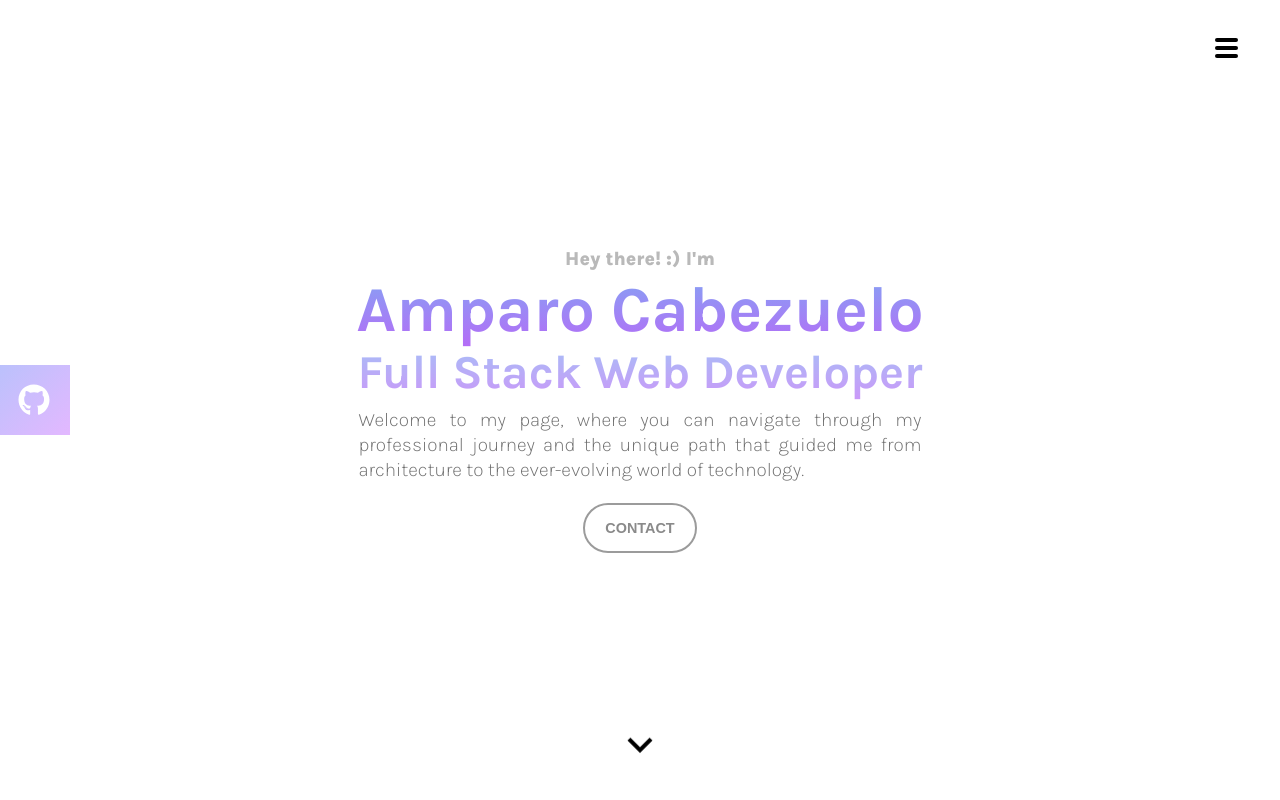
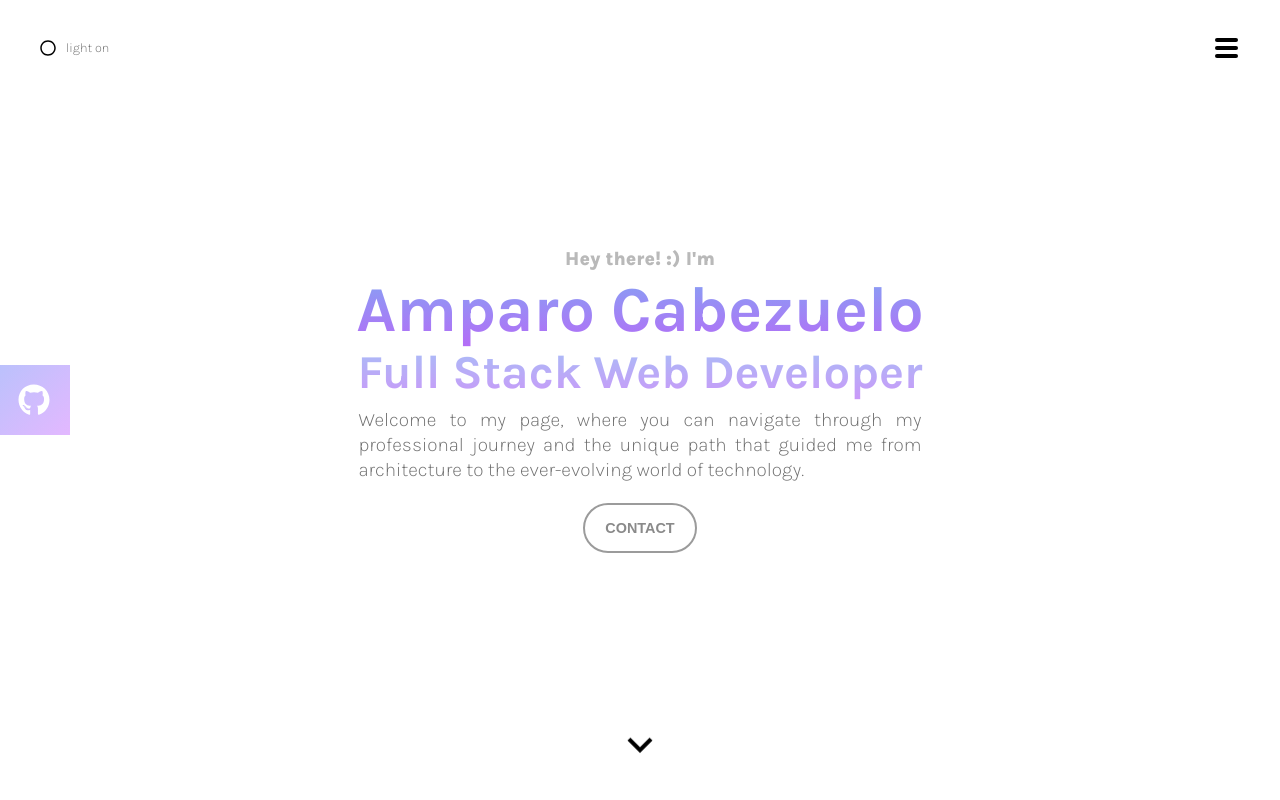
Before and after one commit to amcasep/Portfolio-Developer, a React (Vite) app: page / in a window 1280 px wide. Shown: the top 800 px of the page. Built offline with nearby package versions, Linux system fonts and the light colour scheme.

Commit message:
implemented toggle button to change the theme dark/light

```diff
--- a/src/App.css
+++ b/src/App.css
@@ -3,6 +3,7 @@
 }
 
 /************************* NAVBAR *******************************/
+
 .navBar input {
   display: none;
   z-index: 1000;
@@ -14,7 +15,19 @@
   z-index: 1000;
   width: 100%;
 }
-
+.toggleMode {
+  position: absolute;
+  left:40px;
+  top: -20px;
+  font-size: 1rem;
+  padding: 0;
+  display: flex;
+  gap: 10px;
+  cursor: pointer;
+}
+.toggleMode p {
+  font-size: 0.8rem;
+}
 .menu-btn {
   position: absolute;
   z-index: 3;
@@ -37,7 +50,7 @@
   content: "";
   position: absolute;
   width: 45%;
-  border-bottom: 4px solid #000;
+  border-bottom: 4px solid var(--border-color);
   transition: transform .4s cubic-bezier(0.215, 0.61, 0.355, 1), opacity .3s ease;
   border-radius: 2px;
 }
--- a/src/Components/NavBar.jsx
+++ b/src/Components/NavBar.jsx
@@ -1,17 +1,52 @@
 import { FaLinkedinIn } from "react-icons/fa";
 import { FaGithub } from "react-icons/fa";
+import { FaRegCircle } from "react-icons/fa";
+
+import { useState, useEffect } from "react";
 
 const NavBar = () => {
+    const [isDarkMode, setIsDarkMode] = useState(false);
+    const [modeText, setIsModeText] = useState("light on")
+
     const handleLinkClick = (event, targetId) => {
         // Close the dropdown menu
         const checkbox = document.getElementById('active');
         checkbox.checked = false;
     };
 
+    useEffect(() => {
+        // Apply dark mode styles
+        if (isDarkMode) {
+            document.body.classList.add('dark-mode');
+        } else {
+            document.body.classList.remove('dark-mode');
+        }
+    }, [isDarkMode]);
+
+    const handleModeButton = () => {
+        toggleDarkMode();
+        toggleText()
+    };
+
+    const toggleDarkMode = () => {
+        setIsDarkMode(!isDarkMode);
+    };
+
+    const toggleText = () => {
+        if (modeText === 'light on') {
+            setIsModeText('light off');
+        } else {
+            setIsModeText('light on');
+        }
+    };
+
     return (
         <>
             <nav className="navBar">
-
+                <div className="toggleMode">
+                    <FaRegCircle onClick={handleModeButton} />
+                    <p>{modeText}</p>
+                </div>
                 <input type="checkbox" id="active" />
                 <label for="active" className="menu-btn"><span></span></label>
                 {/* <label for="active" className="close"></label> */}
--- a/src/index.css
+++ b/src/index.css
@@ -15,10 +15,22 @@
   -moz-osx-font-smoothing: grayscale;
 
 }
+
+
+ /* span.darkmode {
+  color: white;
+}
+.menu-btn span.darkmode,
+.menu-btn:before.darkmode,
+.menu-btn:after.darkmode  {
+  border-bottom: 4px solid #ffffff;
+}  */
+
 * {
   margin: 0;
   padding: 0;
-  box-sizing: border-box
+  box-sizing: border-box;
+
 }
 body {
   margin: 0;
@@ -33,4 +45,18 @@ body {
   position: relative;
   overflow-x: hidden;
   width: 100vw;
+  --border-color: rgb(0, 0, 0);
 }
+
+body.dark-mode {
+  background-color: #171717;
+  color: white;
+  --border-color: rgb(255, 255, 255);
+}
+
+body.dark-mode span{
+  color: white;
+}
+body.dark-mode p {
+  color: rgb(255, 255, 255);
+}
```
